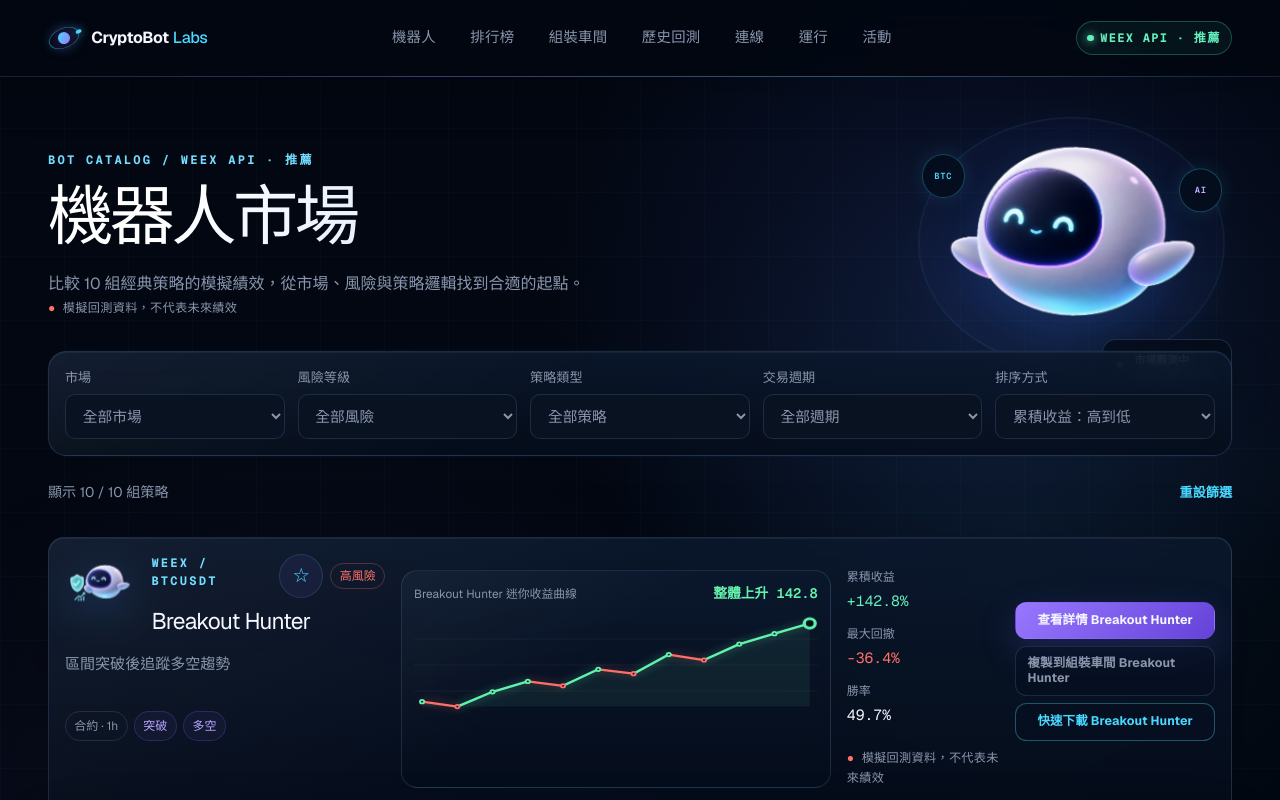
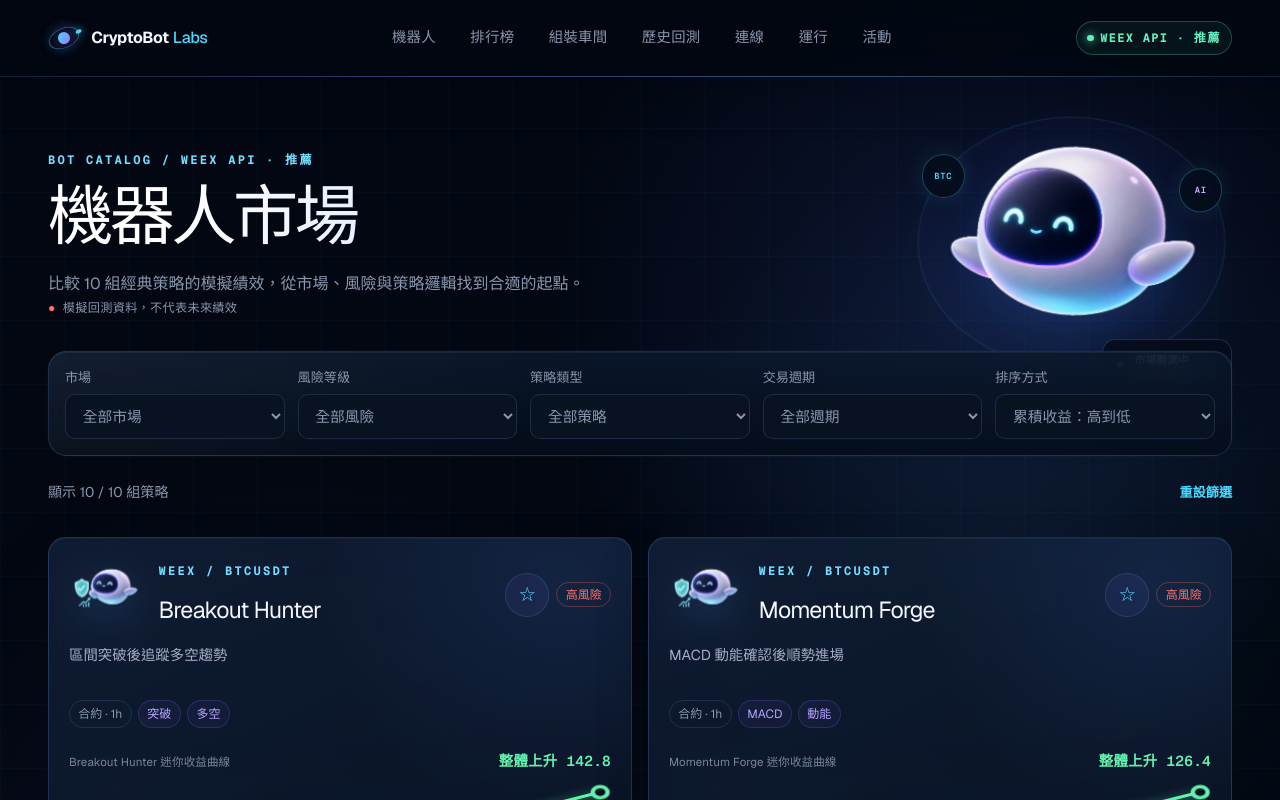
Before and after one commit to ZUOZUOTW/cryptobot-labs, a Next.js app: page /bots in a window 1280 px wide. Shown: the top 800 px of the page. Built offline with nearby package versions, Linux system fonts and the light colour scheme.

Commit message:
feat: present bots as trend cards

```diff
--- a/app/globals.css
+++ b/app/globals.css
@@ -2023,3 +2023,136 @@ body {
   .podium-card__mascot { animation: none !important; }
   .performance-chart__segment { stroke-dashoffset: 0; }
 }
+
+/* Bot catalog trading cards — compact information hierarchy with trend-first visuals. */
+.catalog-page .bot-grid {
+  grid-template-columns: repeat(2, minmax(0, 1fr));
+  gap: 1rem;
+}
+
+.catalog-page .bot-card {
+  position: relative;
+  display: flex;
+  min-height: 31rem;
+  flex-direction: column;
+  gap: 0;
+  overflow: hidden;
+  padding: 1.25rem;
+  border-color: rgb(111 157 224 / 22%);
+  border-radius: 1.1rem;
+  background:
+    radial-gradient(circle at 88% 8%, rgb(78 141 255 / 11%), transparent 31%),
+    linear-gradient(155deg, rgb(17 31 55 / 88%), rgb(5 13 27 / 96%));
+  box-shadow: inset 0 1px rgb(255 255 255 / 4%), 0 1.4rem 3.4rem rgb(0 0 0 / 18%);
+}
+
+.catalog-page .bot-card::after {
+  position: absolute;
+  right: 0;
+  bottom: 0;
+  left: 0;
+  height: 3px;
+  background: linear-gradient(90deg, transparent, rgb(99 242 174 / 72%), var(--cyan), transparent);
+  content: "";
+  opacity: 0.45;
+  transform: scaleX(0.45);
+  transition: opacity 220ms ease, transform 320ms ease;
+}
+
+.catalog-page .bot-card:hover::after { opacity: 0.95; transform: scaleX(1); }
+.catalog-page .bot-card__header { width: 100%; align-items: center; }
+.catalog-page .bot-card__badges { margin-left: auto; }
+.catalog-page .bot-card__mascot { width: 4.6rem; height: 4.6rem; }
+.catalog-page .bot-card h3 { font-size: 1.45rem; white-space: nowrap; }
+.catalog-page .bot-card__description {
+  min-height: 3.2rem;
+  margin: 0.8rem 0 0;
+  color: #9fb0c7;
+  font-size: 0.9rem;
+  line-height: 1.65;
+}
+.catalog-page .bot-card > .tag-row { min-height: 1.8rem; margin-top: 0.25rem; }
+
+.catalog-page .bot-card > .performance-chart {
+  width: 100%;
+  min-height: 10.8rem;
+  margin: 0.85rem 0 0;
+  padding: 0.55rem 0 0;
+  border: 0;
+  border-radius: 0;
+  background: transparent;
+  box-shadow: none;
+}
+.catalog-page .bot-card .performance-chart__caption {
+  color: #75879f;
+  font-size: 0.72rem;
+  letter-spacing: 0.01em;
+}
+.catalog-page .bot-card .performance-chart__caption strong {
+  font-size: 0.9rem;
+  letter-spacing: 0.02em;
+}
+.catalog-page .bot-card .performance-chart__plot { height: 7.6rem; margin-top: 0.45rem; }
+.catalog-page .bot-card .performance-chart__gridline {
+  stroke: rgb(137 165 202 / 14%);
+  stroke-dasharray: 2 8;
+}
+.catalog-page .bot-card .performance-chart__area { fill: rgb(99 242 174 / 11%); }
+.catalog-page .bot-card .performance-chart[data-result="loss"] .performance-chart__area { fill: rgb(255 111 105 / 11%); }
+.catalog-page .bot-card .performance-chart__segment { stroke-width: 4.5; }
+.catalog-page .bot-card .performance-chart__dot:not(:last-child) { opacity: 0; }
+
+.catalog-page .bot-card__metrics {
+  width: 100%;
+  grid-template-columns: repeat(3, minmax(0, 1fr));
+  gap: 0;
+  margin: 0.8rem 0 0;
+  padding: 0.85rem 0;
+  border-block: 1px solid rgb(120 151 193 / 14%);
+}
+.catalog-page .bot-card__metrics div { padding-inline: 0.85rem; border-right: 1px solid rgb(120 151 193 / 14%); }
+.catalog-page .bot-card__metrics div:first-child { padding-left: 0; }
+.catalog-page .bot-card__metrics div:last-child { padding-right: 0; border-right: 0; }
+.catalog-page .bot-card__metrics dt { font-size: 0.72rem; }
+.catalog-page .bot-card__metrics dd { margin-top: 0.35rem; font-size: 1rem; font-weight: 680; }
+
+.catalog-page .bot-card > .simulation-disclosure { margin: 0.65rem 0 0; font-size: 0.69rem; }
+.catalog-page .bot-card__actions {
+  width: 100%;
+  display: grid;
+  grid-template-columns: repeat(2, minmax(0, 1fr));
+  gap: 0.55rem;
+  margin-top: auto;
+  padding-top: 0.9rem;
+}
+.catalog-page .bot-card__actions > * { min-width: 0; width: 100%; }
+.catalog-page .bot-card__actions > a:first-child { grid-column: 1 / -1; }
+.catalog-page .bot-card__actions .button {
+  min-height: 2.6rem;
+  padding: 0.62rem 0.7rem;
+  font-size: 0.74rem;
+  line-height: 1.3;
+}
+
+@media (min-width: 96rem) {
+  .catalog-page .bot-grid { grid-template-columns: repeat(3, minmax(0, 1fr)); }
+}
+
+@media (max-width: 60rem) {
+  .catalog-page .bot-grid { grid-template-columns: 1fr; }
+  .catalog-page .bot-card { min-height: 29rem; }
+}
+
+@media (max-width: 38rem) {
+  .catalog-page .bot-card { min-height: 0; padding: 1rem; }
+  .catalog-page .bot-card__header { gap: 0.55rem; }
+  .catalog-page .bot-card h3 { font-size: 1.22rem; white-space: nowrap; }
+  .catalog-page .bot-card__header .eyebrow { font-size: 0.63rem; white-space: nowrap; }
+  .catalog-page .bot-card__mascot { width: 3.2rem; height: 3.2rem; }
+  .catalog-page .bot-card__badges { gap: 0.3rem; }
+  .catalog-page .bot-card .favorite-button { width: 2.35rem; min-width: 2.35rem; }
+  .catalog-page .bot-card .risk-badge { padding-inline: 0.42rem; font-size: 0.68rem; }
+  .catalog-page .bot-card .performance-chart__plot { height: 6.5rem; }
+  .catalog-page .bot-card__actions { grid-template-columns: 1fr; }
+  .catalog-page .bot-card__actions > a:first-child { grid-column: auto; }
+}
--- a/audit-2026-07-13/audit.md
+++ b/audit-2026-07-13/audit.md
@@ -8,3 +8,13 @@
 6. Captured final desktop and mobile states and tested the leaderboard period interaction.
 
 Health: passed. No remaining P0/P1/P2 visual issue in the requested scope.
+
+## Bot card grid follow-up
+
+1. Captured Hyperdash `/copytrading` as the trend-line-only reference.
+2. Replaced full-width bot rows with responsive three/two/one-column information cards.
+3. Promoted the animated green/red trend line to the card's primary visual and removed the nested chart-panel appearance.
+4. Preserved all CryptoBot copy, mascots, filters, disclosures, favorite state, detail, workshop-copy, and download actions.
+5. Verified desktop and 390px mobile layouts, filter interaction, and zero browser console errors.
+
+Health: passed. The reference is used only for trend-line presentation; CryptoBot Labs branding and interaction model remain intact.
```
Also changed, not shown: 1 other file (tests, documents, lock files or other folders).
